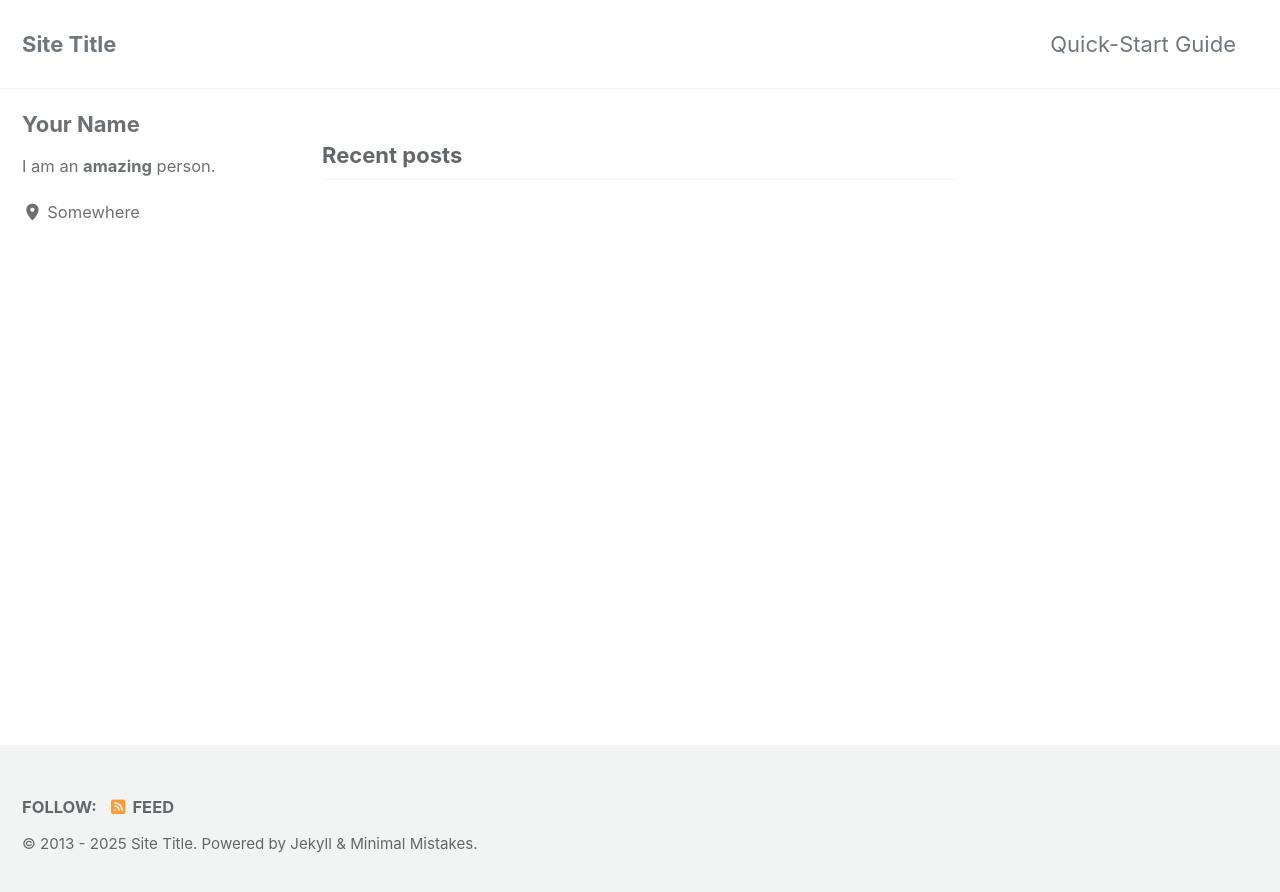
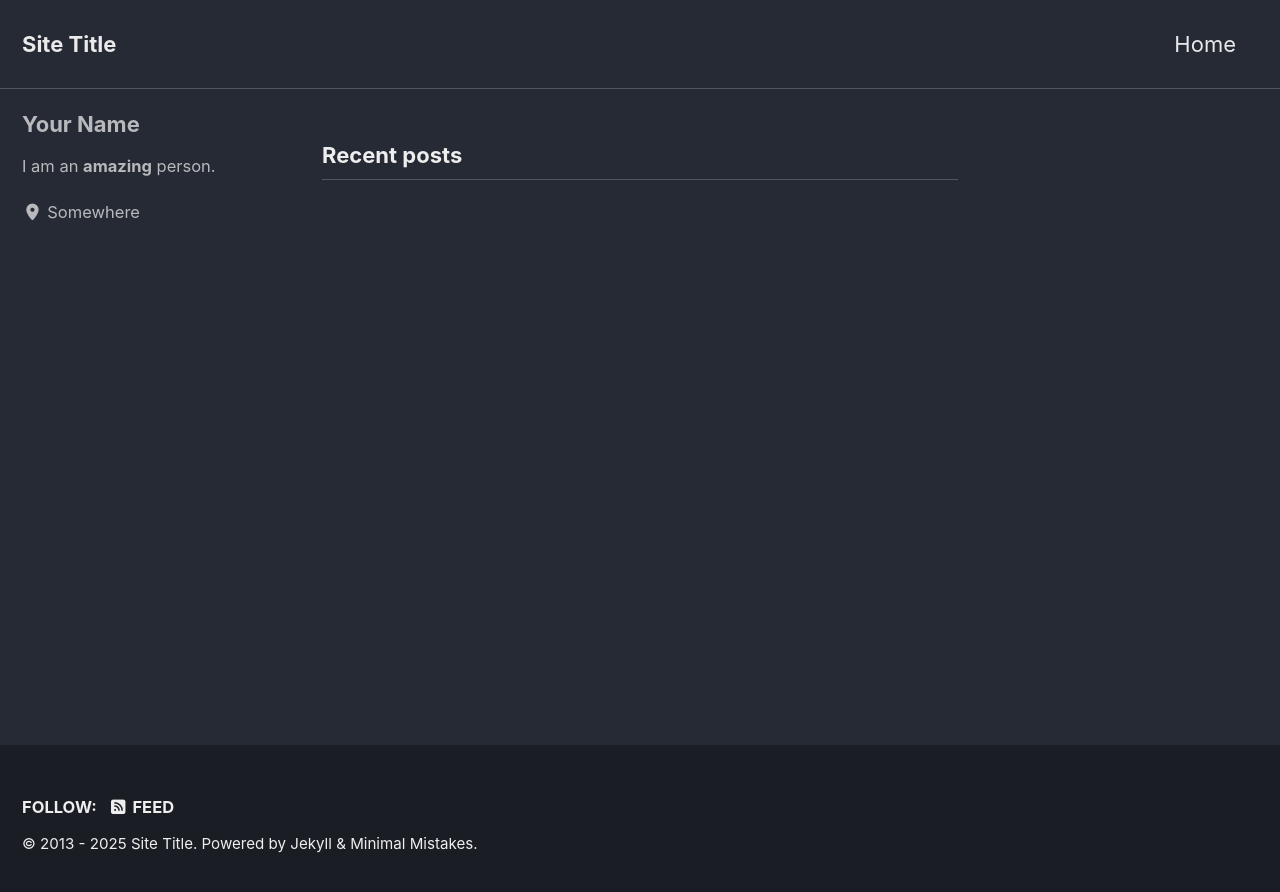
Before and after one commit to Chiman2937/Chiman2937.github.io, a Jekyll site: the page built from index.html, in a window 1280 px wide. Shown: the top 892 px of the page. Built offline with Jekyll 4.4.1, drawn with Linux system fonts in a browser that asks for light colours; cached includes are drawn as plain includes; the list of posts is cut into pages by our own code.

Commit message:
fix: dark 테마로 수정

```diff
--- a/_config.yml
+++ b/_config.yml
@@ -12,7 +12,7 @@
 
 # theme                  : "minimal-mistakes-jekyll"
 # remote_theme           : "mmistakes/minimal-mistakes"
-minimal_mistakes_skin    : "default" # "air", "aqua", "contrast", "dark", "dirt", "neon", "mint", "plum", "sunrise"
+minimal_mistakes_skin    : "dark" # "air", "aqua", "contrast", "dark", "dirt", "neon", "mint", "plum", "sunrise"
 
 # Site Settings
 locale                   : "en-US"
--- a/_data/navigation.yml
+++ b/_data/navigation.yml
@@ -1,7 +1,7 @@
 # main links
 main:
-  - title: "Quick-Start Guide"
-    url: https://mmistakes.github.io/minimal-mistakes/docs/quick-start-guide/
+  - title: "Home"
+    url: https://chiman2937.github.io/
   # - title: "About"
   #   url: https://mmistakes.github.io/minimal-mistakes/about/
   # - title: "Sample Posts"
```
